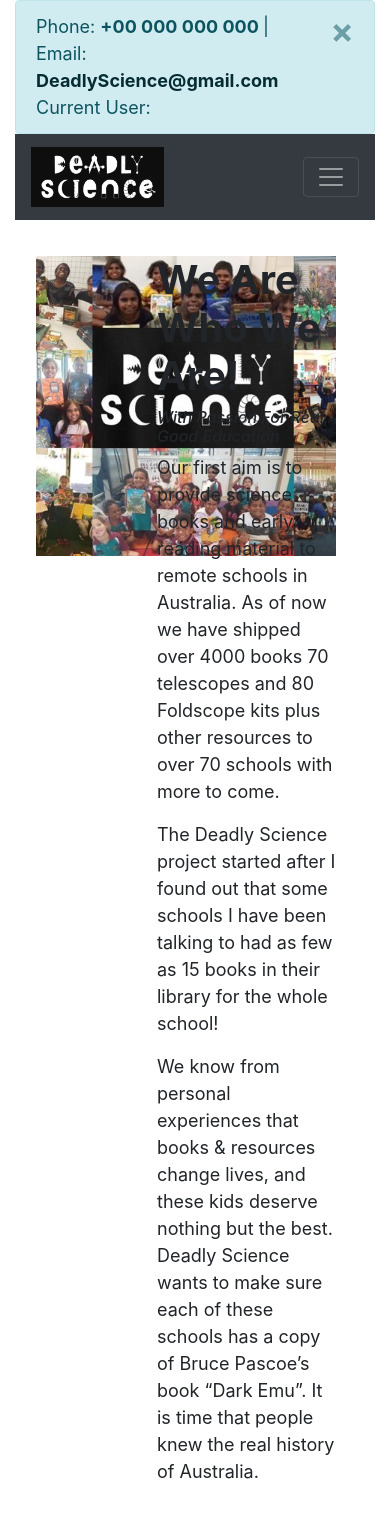
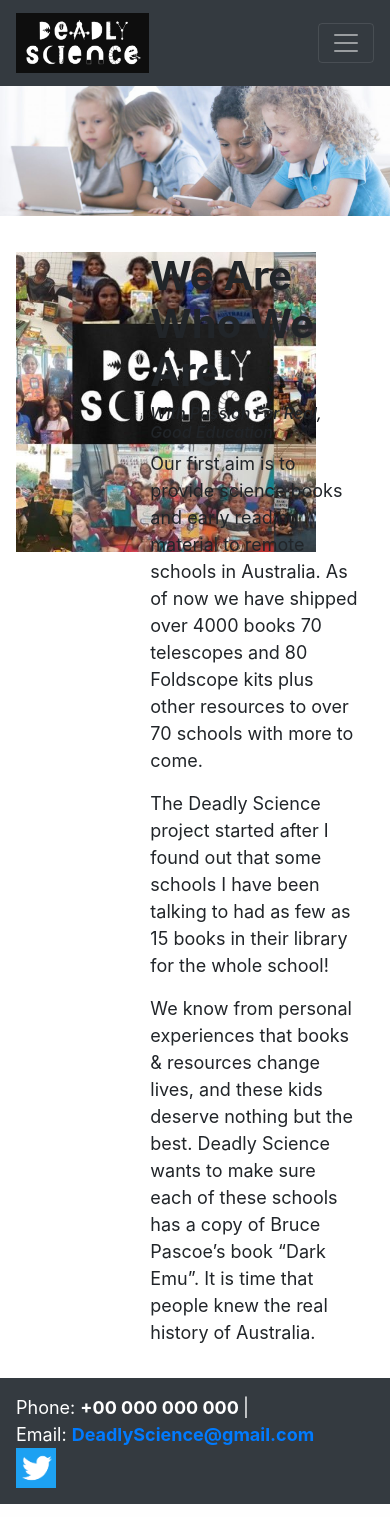
Before and after one commit to usydtechlab/deadly-science, a Django app: page /about in a window 390 px wide. Run offline with Django 3.2, Linux system fonts and the light colour scheme; some libraries are stand-ins or nearby versions.

Commit message:
Fixed Home and About pages.

```diff
--- a/login/templates/pages/about.html
+++ b/login/templates/pages/about.html
@@ -14,18 +14,51 @@
 
     <link rel="stylesheet" href="{% static 'css/style.css' %}">
 
-
 </head>
 
 <body>
-    <div class="container-fluid">
-        <header>
-            <!--Contact Info-->
-            <div class="contact">
-                <div class="alert alert-info alert-dismissible fade show" role="alert" style="margin: 0;">
-                    <span>Phone: <strong>+00 000 000 000 </strong>|</span>
-                    <span>Email: <a href="mailto:DeadlyScience@gmail.com?subject=feedback"
-                            class="alert-link">DeadlyScience@gmail.com</a></span>
+    <nav class="navbar navbar-expand-lg navbar-dark bg-dark">
+            <!--Logo-->
+            <a class="navbar-brand" href="{% url 'home'%}">
+                <img src="{% static 'images/logo.png' %}" alt="Deadly Science Logo" height="60px">
+            </a>
+
+            <!--Navbar-->
+            <button class="navbar-toggler" type="button" data-toggle="collapse"
+                data-target="#navbarSupportedContent" aria-controls="navbarSupportedContent" aria-expanded="false"
+                aria-label="Toggle navigation">
+                <span class="navbar-toggler-icon"></span>
+            </button>
+
+            <div class="collapse navbar-collapse" id="navbarSupportedContent">
+                <ul class="navbar-nav mr-auto">
+                    <li class="nav-item">
+                        <a class="nav-link" href="{% url 'home'%}">Home<span class="sr-only">(current)</span></a>
+                    </li>
+                    {% if not request.session.user_name == none %}
+                    <li class="nav-item">
+                        <a class="nav-link" href="{% url 'manageApp-current'%}">Manage Appointments</a>
+                    </li>
+                    {% endif %}
+                    <li class="nav-item active">
+                        <a class="nav-link" href="{% url 'about'%}">About</a>
+                    </li>
+
+                    {% if not request.session.user_name == none %}
+                    <li class="nav-item dropdown ">
+                        <a class="nav-link dropdown-toggle" href="{% url 'account-profile'%}" id="navbarDropdown"
+                            role="button" data-toggle="dropdown" aria-haspopup="true" aria-expanded="false">
+                            My Account
+                        </a>
+                        <div class="dropdown-menu" aria-labelledby="navbarDropdown">
+                            <a class="dropdown-item" href="{% url 'account-profile'%}">Profile</a>
+                            <div class="dropdown-divider"></div>
+                            <a class="dropdown-item" href="{% url 'account-pw'%}">Change Password</a>
+                        </div>
+                    </li>
+                    {% endif %}
+
+                    <li class="nav-item">
                         <span>Current User: {{ request.session.user_name }} </span>
                         {% if not request.session.user_name == none %}
                             {% if not unread_message.count == 0 %}
@@ -36,25 +69,35 @@
                                 </a>
                             {% endif %}
                         {% endif %}
-                    <button type="button" class="close" data-dismiss="alert" aria-label="Close">
-                        <span aria-hidden="true">&times;</span>
-                    </button>
-                </div>
-            </div>
+                    </li>
+                </ul>
+                <!--Right Buttons-->
+                <div>
+                    <span>
+                        {% if not request.session.user_name == none %}
+                            <a href="{% url 'logout'%}" class="btn btn-outline-light my-2 my-sm-0" >Log out</a>
+                        {% endif %}
+                            {% if request.session.user_name == none %}
+                        <button class="btn btn-outline-light my-2 my-sm-0" type="button" data-toggle="modal"
+                            data-target="#loginModal"
+                            onclick="document.getElementById('id02').style.display='block'">Sign Up</button>
+                        {% endif %}
+                    </span>
+                    <span>
+                            {% if request.session.user_name == none %}
+                        <button class="btn btn-outline-light my-2 my-sm-0" type="button"
+                            onclick="document.getElementById('id01').style.display='block'">Log In</button>
+                        {% endif %}
+                    </span>
 
-            <!--Menu Bar-->
-            <nav class="navbar navbar-expand-lg navbar-dark bg-dark">
-                <!--Logo-->
-                <a class="navbar-brand" href="{% url 'home'%}">
-                    <img src="{% static 'images/logo.png' %}" alt="Deadly Science Logo" height="60px">
-                </a>
+                    <!-- The Modal (contains the Sign Up form) -->
                     <div id="id02" class="modal-login">
                         <span onclick="document.getElementById('id02').style.display='none'" class="close"
                             title="Close Modal">&times;</span>
                         <form class="modal-content animate" action="/register/" method="post">
                             <div class="container">
                                 {% csrf_token %}
-								    <h1>Sign Up</h1>
+                                <h3>Sign Up</h3>
                                 <p>Please fill in this form to create an account.</p>
                                 <hr>
                                 <label for="username"><b>Email</b></label>
@@ -72,17 +115,15 @@
                                     <option value="student">Student</option>
                                     <option value="teacher">Teacher</option>
                                 </select>
-
                                 <div class="clearfix">
                                     <button type="submit" class="signup">Sign Up</button>
                                     <button type="button"
                                         onclick="document.getElementById('id02').style.display='none'"
-											class="cancelbtn">Cancel</button>
+                                        class="cancelbtn btn-danger">Cancel</button>
                                 </div>
                             </div>
                         </form>
                     </div>
-
 
                     <!-- The Login Modal -->
                     <div id="id01" class="modal-login" style="width:100%;">
@@ -111,74 +152,49 @@
                             </div>
                         </form>
                     </div>
-                <!--Catalog-->
-                <button class="navbar-toggler" type="button" data-toggle="collapse"
-                    data-target="#navbarSupportedContent" aria-controls="navbarSupportedContent" aria-expanded="false"
-                    aria-label="Toggle navigation">
-                    <span class="navbar-toggler-icon"></span>
-                </button>
 
-                <div class="collapse navbar-collapse" id="navbarSupportedContent">
-                    <ul class="navbar-nav mr-auto">
-                        <li class="nav-item">
-                            <a class="nav-link" href="{% url 'home'%}">Home<span class="sr-only">(current)</span></a>
-                        </li>
-                        {% if not request.session.user_name == none %}
-						<li class="nav-item">
-							<a class="nav-link" href="{% url 'manageApp-current'%}">Manage Appointments</a>
-						</li>
-                        {% endif %}
-						<li class="nav-item active">
-							<a class="nav-link" href="{% url 'about'%}">About</a>
-						</li>
-                        {% if not request.session.user_name == none %}
-						<li class="nav-item dropdown ">
-							<a class="nav-link dropdown-toggle" href="{% url 'account-profile'%}" id="navbarDropdown"
-								role="button" data-toggle="dropdown" aria-haspopup="true" aria-expanded="false">
-								My Account
-							</a>
-							<div class="dropdown-menu" aria-labelledby="navbarDropdown">
-								<a class="dropdown-item" href="{% url 'account-profile'%}">Profile</a>
-								<div class="dropdown-divider"></div>
-								<a class="dropdown-item" href="{% url 'account-pw'%}">Change Password</a>
+                    <!--Reset Password popup-->
+                    <form action="">
+                        <div class="modal fade" role="dialog" id="resetPw">
+                            <div class="modal-dialog">
+                                <div class="modal-content">
+                                    <div class="modal-header">
+                                        <h3 class="modal-title">Reset Password</h3>
+                                        <button type="button" class="close" data-dismiss="modal">&times;</button>
                                     </div>
-						</li>
-                        {% endif %}
-                    </ul>
 
-                    <!--Right-->
-                    <div>
-                       <span>
-                            {% if not request.session.user_name == none %}
-                             <a href="{% url 'logout'%}" class="btn btn-outline-light my-2 my-sm-0" >Log out</a>
-                            {% endif %}
-                             {% if request.session.user_name == none %}
-							<button class="btn btn-outline-light my-2 my-sm-0" type="button" data-toggle="modal"
-								data-target="#loginModal"
-								onclick="document.getElementById('id02').style.display='block'">Sign Up</button>
-                            {% endif %}
-						</span>
-						<span>
-                             {% if request.session.user_name == none %}
-							<button class="btn btn-outline-light my-2 my-sm-0" type="button"
-								onclick="document.getElementById('id01').style.display='block'">Log In</button>
-                            {% endif %}
-						</span>
-						<span>
-							<a href="https://twitter.com/DeadlyScience" target="_blank">
-								<button class="btn btn-outline-light my-2 my-sm-0" type="button">Follow Us</button>
-							</a>
-						</span>
-						<span><a href="https://twitter.com/DeadlyScience" target="_blank"><img src="{% static 'images/twitterLogo.png' %}" alt="Twitter Logo" height="40px"></a>
-						</span>
+                                    <div class="modal-body">
+                                        <div class="form-group">
+                                            <p>Enter your account's email address below and we will email you a link
+                                                to
+                                                reset your password with.</p>
+                                        </div>
+                                        <div class="form-group">
+                                            <input type="email" name="email" class="form-control"
+                                                placeholder="Email address">
+                                        </div>
+                                    </div>
+
+                                    <div class="modal-footer">
+                                        <button type="button" class="btn btn-dark">Send Email</button>
+                                    </div>
+                                </div>
+                            </div>
+                        </div>
+                    </form>
 
                 </div>
             </div>
     </nav>
-        </header>
 
-        <main>
+    <div class="company-image">
+        <img src="{% static 'images/Cpmpany-1200x400.jpeg' %}"
+            class="img-fluid"
+            alt="Deadly Science"
+            style="width: 100%;" />
+    </div>
 
+    <div class="container-fluid">
         <div class="container" style="margin-top: 20px;">
             <div class="row justify-content-start">
                 <!--Left box-->
@@ -213,10 +229,30 @@
                 </div>
             </div>
         </div>
-
-        </main>
     </div>
 
+    <footer class="footer bg-dark">
+        <div class="container">
+            <div class="row footer-content">
+                <div class="col-md-4">
+                    <span>Phone: <strong>+00 000 000 000 </strong>|</span>
+                </div>
+                <div class="col-md-4">
+                    <span>Email:
+                        <a href="mailto:DeadlyScience@gmail.com?subject=feedback"
+                        class="alert-link">DeadlyScience@gmail.com </a>
+                    </span>
+                </div>
+                <div class="col-md-4">
+                    <span>
+                        <a href="https://twitter.com/DeadlyScience" target="_blank">
+                            <img src="{% static 'images/twitterLogo.png' %}" alt="Twitter Logo" height="40px"/>
+                        </a>
+                    </span>
+                </div>
+            </div>
+        </div>
+    </footer>
 
     <!--Bootstrap-->
     <script src="https://code.jquery.com/jquery-3.3.1.slim.min.js"
--- a/login/views.py
+++ b/login/views.py
@@ -53,7 +53,6 @@
     models.Appointment.objects.filter(student_id=request.session['user_id']).update(student_message_status='read')
 
     return render(request, 'pages/manageApp-current.html', {'current': current,'unread_message': unread_message})
-
 
 def index_manageapp_history(request):
     from .models import Appointment
```
Also changed, not shown: login/templates/pages/head.html (added, +19 -0 lines), login/templates/pages/index_copy.html (+6 -18 lines). Lines whose indentation alone changed are shown as unchanged.
